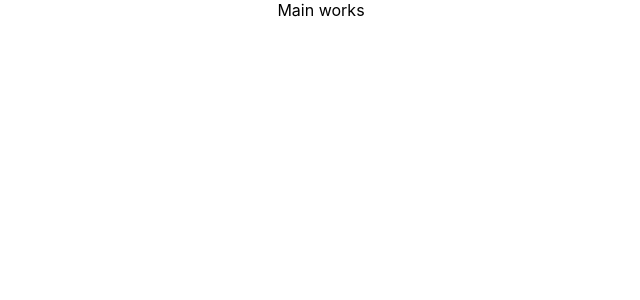
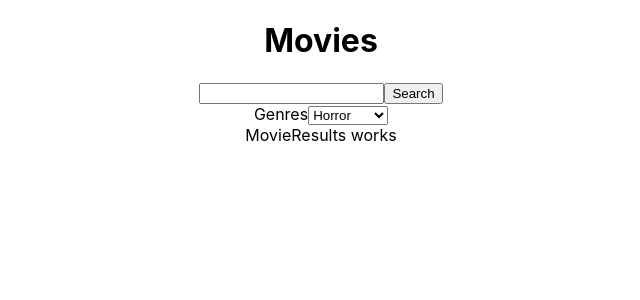
Before and after one commit to beantlubana5/movies-app, a React (Create React App) app: page / in a window 1280 px wide. Shown: the top 300 px of the page, without its empty margins (319-959 px from the left). Built offline with nearby package versions, Linux system fonts and the light colour scheme.

Commit message:
Added filters

```diff
--- a/src/App.tsx
+++ b/src/App.tsx
@@ -7,14 +7,14 @@ import {
   Navigate
 } from "react-router-dom";
 import './App.css';
-import Main from './components/Main';
+import MainPage from './components/MainPage';
 
 function App() {
   return (
     <div className="App">
     <Router>
       <Routes>
-          <Route path="/" element={<Main/>} />
+          <Route path="/" element={<MainPage/>} />
       </Routes>
     </Router>
     </div>
--- a/src/components/Filters.tsx
+++ b/src/components/Filters.tsx
@@ -1,9 +1,38 @@
 import './Filters.css'
 
 const Filters = () => {
+
+    const valueSelected = () => {
+        // Clear all filters
+
+        // FIll filter that was selected
+
+        // Apply filter to movie results
+    }
+
+
+
   return (
     <div className='Filters'>
-        Filters works
+        <label htmlFor="">Genres</label>
+        <select>
+            <option value="Horror">Horror</option>
+            <option value="Romance">Romance</option>
+            <option value="Comedy">Comedy</option>
+            <option value="Drama">Drama</option>
+        </select>
+
+      {/*<div onChange={this.onChangeValue}>
+        <input type="radio" value="Male" name="gender" /> Male
+        <input type="radio" value="Female" name="gender" /> Female
+        <input type="radio" value="Other" name="gender" /> Other
+      </div>
+         <label htmlFor="">Adult Only</label>
+        <input type="checkbox"/>
+        <label htmlFor="">English - Original Language</label>
+        <input type="checkbox" />
+        <label htmlFor="">At-least 8 Stars</label>
+        <input type="checkbox" /> */}
     </div>
   )
 };
--- a/src/components/MainPage.tsx
+++ b/src/components/MainPage.tsx
@@ -1,9 +1,15 @@
+import Filters from './Filters';
 import './MainPage.css'
+import MovieResults from './MovieResults';
+import MovieSearch from './MovieSearch';
 
 const MainPage = () => {
   return (
     <div className='MainPage'>
-        MainPage works
+        <h1>Movies</h1>
+        <MovieSearch/>
+        <Filters />
+        <MovieResults />
     </div>
   )
 };
--- /dev/null
+++ b/src/components/MovieSearch.tsx
@@ -0,0 +1,12 @@
+import './MovieSearch.css'
+
+const MovieSearch = () => {
+  return (
+    <form className='MovieSearch'>
+        <input type="text" />
+        <button>Search</button>
+    </form>
+  )
+};
+
+export default MovieSearch;
--- a/src/components/SearchForm.tsx
+++ b/src/components/SearchForm.tsx
@@ -2,9 +2,9 @@ import './SearchForm.css'
 
 const SearchForm = () => {
   return (
-    <div className='SearchForm'>
+    <form className='SearchForm'>
         SearchForm works
-    </div>
+    </form>
   )
 };
 
```
Also changed, not shown: src/components/MovieSearch.css (added).
